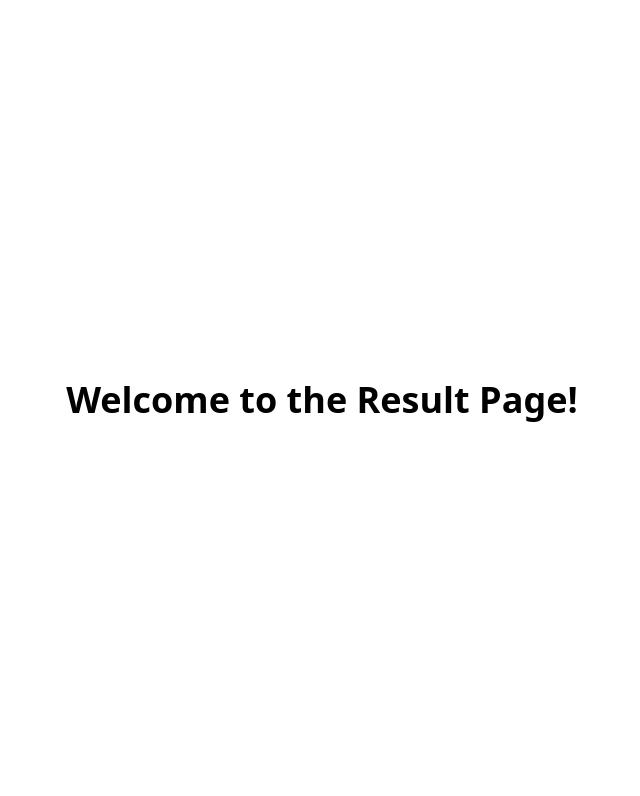
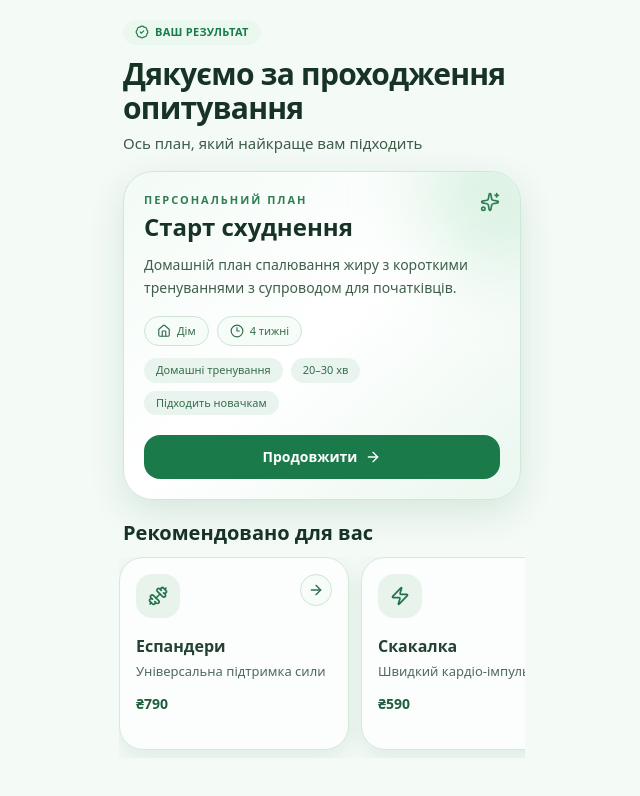
Before and after one commit to 2Voby/HealthFit, a React app in the folder client_front/: page /result in a window 1280 px wide. Shown: the top 796 px of the page, without its empty margins (318-958 px from the left). Built offline with nearby package versions, Linux system fonts and the light colour scheme; the HTML template or start-up script is replaced by a standard one.

Commit message:
add design Result page

```diff
--- a/client_front/src/pages/QuizPage/QuizPage.tsx
+++ b/client_front/src/pages/QuizPage/QuizPage.tsx
@@ -1,4 +1,5 @@
 import { useState } from "react";
+import { useNavigate } from "react-router-dom";
 import { Button } from "@/components/ui/button";
 
 // ── Quiz data ──────────────────────────────────────────────
@@ -134,6 +135,7 @@ function OptionRow({
 
 // ── Main component ─────────────────────────────────────────
 export default function QuizPage() {
+	const navigate = useNavigate();
 	const [step, setStep] = useState(0);
 	const [answers, setAnswers] = useState<Answers>({});
 	const [done, setDone] = useState(false);
@@ -177,7 +179,10 @@ export default function QuizPage() {
 				<p className="text-[15px] text-gray-500 leading-relaxed mb-8 max-w-xs">
 					На основі твоїх відповідей ми підібрали персональну програму тренувань.
 				</p>
-				<Button className="w-full max-w-xs bg-[#1a7a4a] hover:bg-[#155f3a] text-white rounded-2xl py-4 h-auto text-[15px] font-bold shadow-none border-none">
+				<Button
+					onClick={() => navigate("/result")}
+					className="w-full max-w-xs bg-[#1a7a4a] hover:bg-[#155f3a] text-white rounded-2xl py-4 h-auto text-[15px] font-bold shadow-none border-none"
+				>
 					Переглянути план →
 				</Button>
 			</div>
--- a/client_front/src/pages/ResultPage/ResultPage.tsx
+++ b/client_front/src/pages/ResultPage/ResultPage.tsx
@@ -1,7 +1,178 @@
+import type { LucideIcon } from "lucide-react";
+import {
+	ArrowRight,
+	BadgeCheck,
+	Clock3,
+	Dumbbell,
+	HeartPulse,
+	House,
+	Package,
+	Sparkles,
+	Zap,
+} from "lucide-react";
+
+type Product = {
+	id: string;
+	name: string;
+	subtitle: string;
+	price: string;
+	icon: LucideIcon;
+};
+
+const RESULT = {
+	badge: "Ваш результат",
+	title: "Дякуємо за проходження опитування",
+	subtitle: "Ось план, який найкраще вам підходить",
+	planTitle: "Старт схуднення",
+	type: "Дім",
+	duration: "4 тижні",
+	description:
+		"Домашній план спалювання жиру з короткими тренуваннями з супроводом для початківців.",
+	tags: ["Домашні тренування", "20–30 хв", "Підходить новачкам"],
+};
+
+const RECOMMENDED_PRODUCTS: Product[] = [
+	{
+		id: "resistance-bands",
+		name: "Еспандери",
+		subtitle: "Універсальна підтримка сили",
+		price: "₴790",
+		icon: Dumbbell,
+	},
+	{
+		id: "jump-rope",
+		name: "Скакалка",
+		subtitle: "Швидкий кардіо-імпульс",
+		price: "₴590",
+		icon: Zap,
+	},
+	{
+		id: "shaker-bottle",
+		name: "Пляшка-шейкер",
+		subtitle: "Зручна гідратація щодня",
+		price: "₴490",
+		icon: Package,
+	},
+	{
+		id: "electrolytes-pack",
+		name: "Набір електролітів",
+		subtitle: "Щоденна підтримка відновлення",
+		price: "₴650",
+		icon: HeartPulse,
+	},
+];
+
 export default function ResultPage() {
-	return <>
-        <div className="flex h-screen items-center justify-center">
-            <h1 className="text-4xl font-bold">Welcome to the Result Page!</h1>
-        </div>
-    </>;
+	return (
+		<div className="relative min-h-screen overflow-hidden bg-[#f4faf6] text-[#173325]">
+			<div aria-hidden className="pointer-events-none absolute inset-0 -z-10">
+				<div className="absolute -left-20 -top-16 h-56 w-56 rounded-full bg-[#bfe8cd]/70 blur-3xl" />
+				<div className="absolute right-[-90px] top-24 h-64 w-64 rounded-full bg-[#d2f0dc]/70 blur-3xl" />
+				<div className="absolute bottom-[-100px] left-[20%] h-64 w-64 rounded-full bg-[#e5f6ec] blur-3xl" />
+			</div>
+
+			<main className="mx-auto w-full max-w-[430px] px-4 pb-8 pt-5">
+				<header className="mb-4">
+					<span className="inline-flex items-center gap-1.5 rounded-full bg-[#eaf8ef] px-3 py-1 text-[11px] font-semibold uppercase tracking-wide text-[#1a7a4a]">
+						<BadgeCheck className="h-3.5 w-3.5" />
+						{RESULT.badge}
+					</span>
+					<h1 className="mt-3 text-[30px] font-semibold leading-[1.12] tracking-tight text-[#173325]">
+						{RESULT.title}
+					</h1>
+					<p className="mt-2 text-[15px] text-[#3d5b49]">{RESULT.subtitle}</p>
+				</header>
+
+				<section className="relative overflow-hidden rounded-[30px] border border-[#cfe7d8] bg-gradient-to-br from-[#f3fbf6] via-[#ffffff] to-[#eaf7ef] p-5 shadow-[0_12px_35px_rgba(26,122,74,0.14)]">
+					<div className="absolute -right-12 -top-12 h-36 w-36 rounded-full bg-[#bfe8cd]/60 blur-2xl" />
+					<div className="relative">
+						<div className="flex items-start justify-between gap-3">
+							<div>
+								<p className="text-[11px] font-semibold uppercase tracking-[0.18em] text-[#2f7d53]">
+									Персональний план
+								</p>
+								<h2 className="mt-1 text-[24px] font-semibold leading-tight text-[#173325]">
+									{RESULT.planTitle}
+								</h2>
+							</div>
+							<Sparkles className="h-5 w-5 text-[#2f7d53]" />
+						</div>
+
+						<p className="mt-3 text-sm leading-relaxed text-[#3f5f4b]">
+							{RESULT.description}
+						</p>
+
+						<div className="mt-4 flex flex-wrap gap-2">
+							<span className="inline-flex items-center gap-1.5 rounded-full border border-[#cfe3d7] bg-[#f6fcf8] px-3 py-1.5 text-[11px] font-medium text-[#356c4d]">
+								<House className="h-3.5 w-3.5" />
+								{RESULT.type}
+							</span>
+							<span className="inline-flex items-center gap-1.5 rounded-full border border-[#cfe3d7] bg-[#f6fcf8] px-3 py-1.5 text-[11px] font-medium text-[#356c4d]">
+								<Clock3 className="h-3.5 w-3.5" />
+								{RESULT.duration}
+							</span>
+						</div>
+
+						<div className="mt-3 flex flex-wrap gap-2">
+							{RESULT.tags.map((tag) => (
+								<span
+									key={tag}
+									className="rounded-full bg-[#e8f4ed] px-3 py-1 text-[11px] font-medium text-[#356c4d]"
+								>
+									{tag}
+								</span>
+							))}
+						</div>
+
+						<button
+							type="button"
+							className="mt-5 inline-flex h-11 w-full items-center justify-center gap-2 rounded-2xl bg-[#1a7a4a] text-sm font-semibold text-white transition-colors hover:bg-[#155f3a]"
+						>
+							Продовжити
+							<ArrowRight className="h-4 w-4" />
+						</button>
+					</div>
+				</section>
+
+				<section className="mt-5">
+					<h3 className="mb-3 text-[20px] font-semibold leading-tight text-[#173325]">
+						Рекомендовано для вас
+					</h3>
+
+					<div className="-mx-1 flex snap-x snap-mandatory gap-3 overflow-x-auto px-1 pb-2">
+						{RECOMMENDED_PRODUCTS.map((product) => {
+							const Icon = product.icon;
+
+							return (
+								<article
+									key={product.id}
+									className="w-[230px] shrink-0 snap-start rounded-[24px] border border-[#d4e9dc] bg-[#fbfefc] p-4 shadow-[0_8px_22px_rgba(26,122,74,0.1)]"
+								>
+									<div className="flex items-start justify-between gap-3">
+										<div className="inline-flex h-11 w-11 items-center justify-center rounded-2xl bg-[#e7f3eb] text-[#1f7249]">
+											<Icon className="h-5 w-5" />
+										</div>
+										<button
+											type="button"
+											className="inline-flex h-8 w-8 items-center justify-center rounded-full border border-[#cfe4d7] bg-[#f6fcf8] text-[#2f6c4c] transition-colors hover:bg-[#eaf5ef]"
+										>
+											<ArrowRight className="h-4 w-4" />
+										</button>
+									</div>
+
+									<h4 className="mt-4 text-[16px] font-semibold text-[#244233]">
+										{product.name}
+									</h4>
+									<p className="mt-1 text-[13px] text-[#4f6b5b]">{product.subtitle}</p>
+									<p className="mt-3 text-sm font-semibold text-[#1f5f3f]">
+										{product.price}
+									</p>
+								</article>
+							);
+						})}
+					</div>
+				</section>
+			</main>
+		</div>
+	);
 }
```
